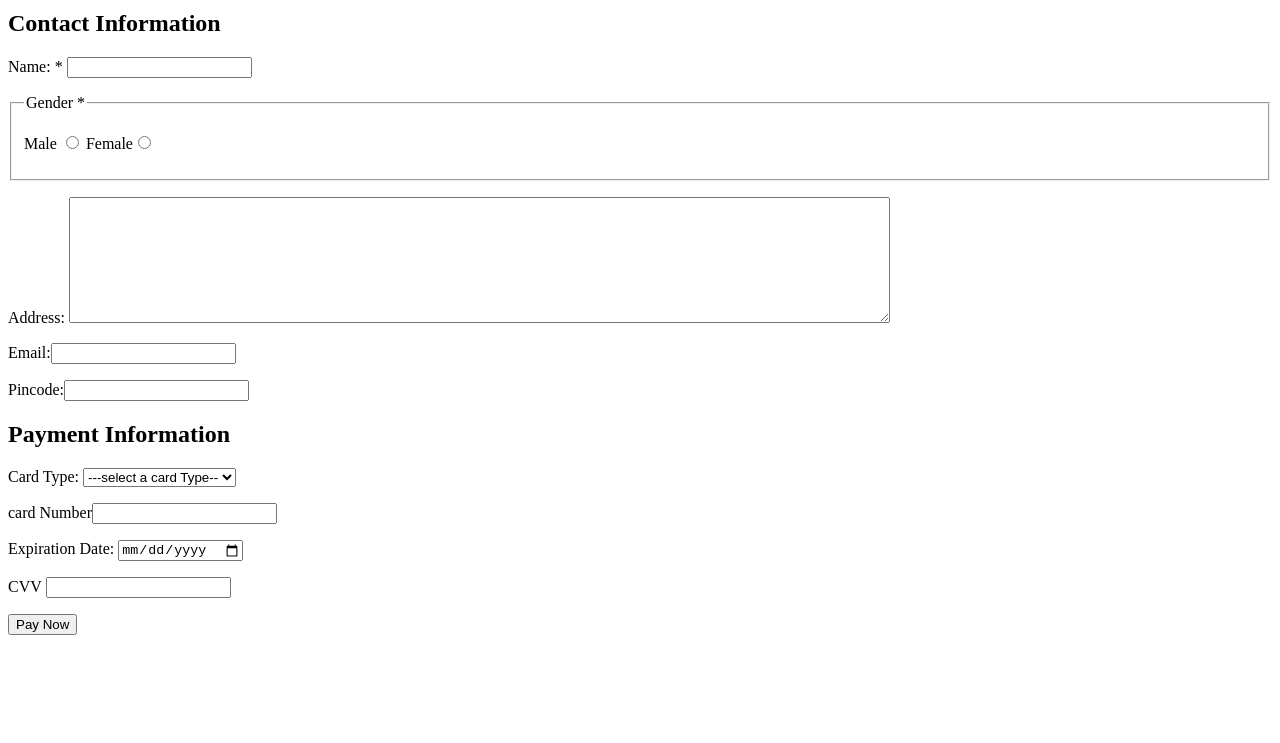
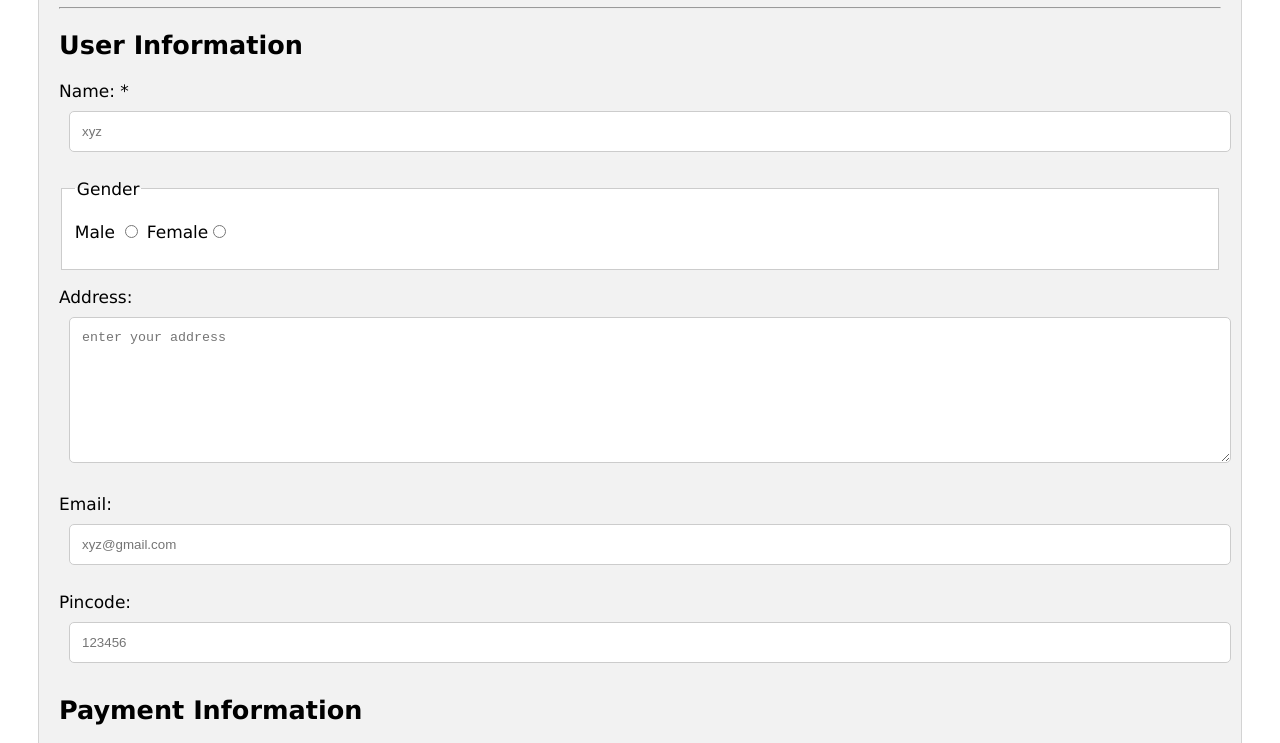
Before and after one commit to VidhiGupta00003/Project-Payment-Foam-, a plain HTML site: page index.html in a window 1280 px wide. Shown: the part 108-851 px from the top of the page. Before the commit the page ends 800 px from the top, so only its background shows below. Drawn offline with Linux system fonts and the light colour scheme.

Commit message:
first commit

```diff
--- a/index.html
+++ b/index.html
@@ -5,21 +5,23 @@
     <meta http-equiv="X-UA-Compatible" content="IE=edge">
     <meta name="viewport" content="width=device-width, initial-scale=1.0">
     <title>Payment Form</title>
+    <link rel="stylesheet" href="style.css">
 </head>
 <body>
-    <form action="">
-        <h1> Payment Form</h1>
-        <p>required field are followed by *</p>
-        <h2> Contact Information</h2>
-        <p> Name: * <input type="text" name="name" required></p>
+    <div class="container">
+    <form action="" method="get">
+        <h1 class="main-heading"> Payment Form</h1>
+        <hr>
+        <h2> User Information</h2>
+        <p> Name: * <input type="text" name="name" placeholder="xyz"></p>
         <fieldset>
-            <legend>Gender * </legend>
+            <legend>Gender</legend>
         <p>
-            Male <input type="radio" name="gender" id="male" required> Female<input type="radio" name="female" required  id="gender">
+            Male <input type="radio" name="gender" id="male"> Female<input type="radio" name="female" required  id="gender">
         </fieldset>
-        <p>Address: <textarea name="address" id="address" cols="100" rows="8"></textarea></p>
-        <p>Email:<input type="email" name="email" id="email"></p>
-        <p> Pincode:<input type="number" name="number" id="number"></p>
+        <p>Address: <textarea name="address" id="address" cols="100" rows="8" placeholder="enter your address"></textarea></p>
+        <p>Email:<input type="email" name="email" id="email" placeholder="xyz@gmail.com"></p>
+        <p> Pincode:<input type="number" name="number" id="number" placeholder="123456"></p>
         <h2> Payment Information</h2>
         <p>Card Type:
             <select name="card_type" id="card_type">
@@ -30,14 +32,15 @@
             </select>
         </p>
         <p>
-            card Number<input type="number" name="card_number" id="card_number">
+            card Number<input type="number" name="card_number" id="card_number" placeholder="1111-2222-3333-4444">
         </p>
         <p>
             Expiration Date: <input type="date" name="exp_date" id="exp_date">
         </p>
-        <p> CVV <input type="password" name="cvv" id="cvv"></p>
+        <p> CVV <input type="password" name="cvv" id="cvv" placeholder="123"></p>
         <input type="submit" value="Pay Now">
 
     </form>
+</div>
 </body>
 </html>
--- /dev/null
+++ b/style.css
@@ -0,0 +1,53 @@
+*{
+    box-sizing: border-box;
+}
+
+body{
+    font-family: Verdana, Geneva, Tahoma, sans-serif;
+    margin:15px 30px;
+    font-size: 17px;
+    padding: 8px;
+}
+
+.container{
+    background-color: #f2f2f2;
+    padding: 5px 20px 15px 20px;
+    border: 1px solid lightgray;
+    border-radius: 4px;
+}
+
+input[type="text"],
+input[type="email"],
+input[type="number"],
+input[type="password"],
+input[type="date"],
+select,
+textarea{
+    width:100%;
+    padding:12px;
+    border:1px solid #ccc;
+    border-radius: 5px;
+    margin: 10px;
+}
+
+fieldset{
+    background-color: #fff;
+    border:1px solid #ccc;
+}
+.main-heading{
+    text-align: center;
+}
+input[type="submit"]{
+    background-color:#4daea1;
+    color:white;
+    padding:12px 20px;
+    border:none;
+    border-radius: 4px;
+    cursor:pointer;
+    width:100%;
+}
+
+input[type="submit"]:hover{
+    background-color:crimson;
+
+}
```
